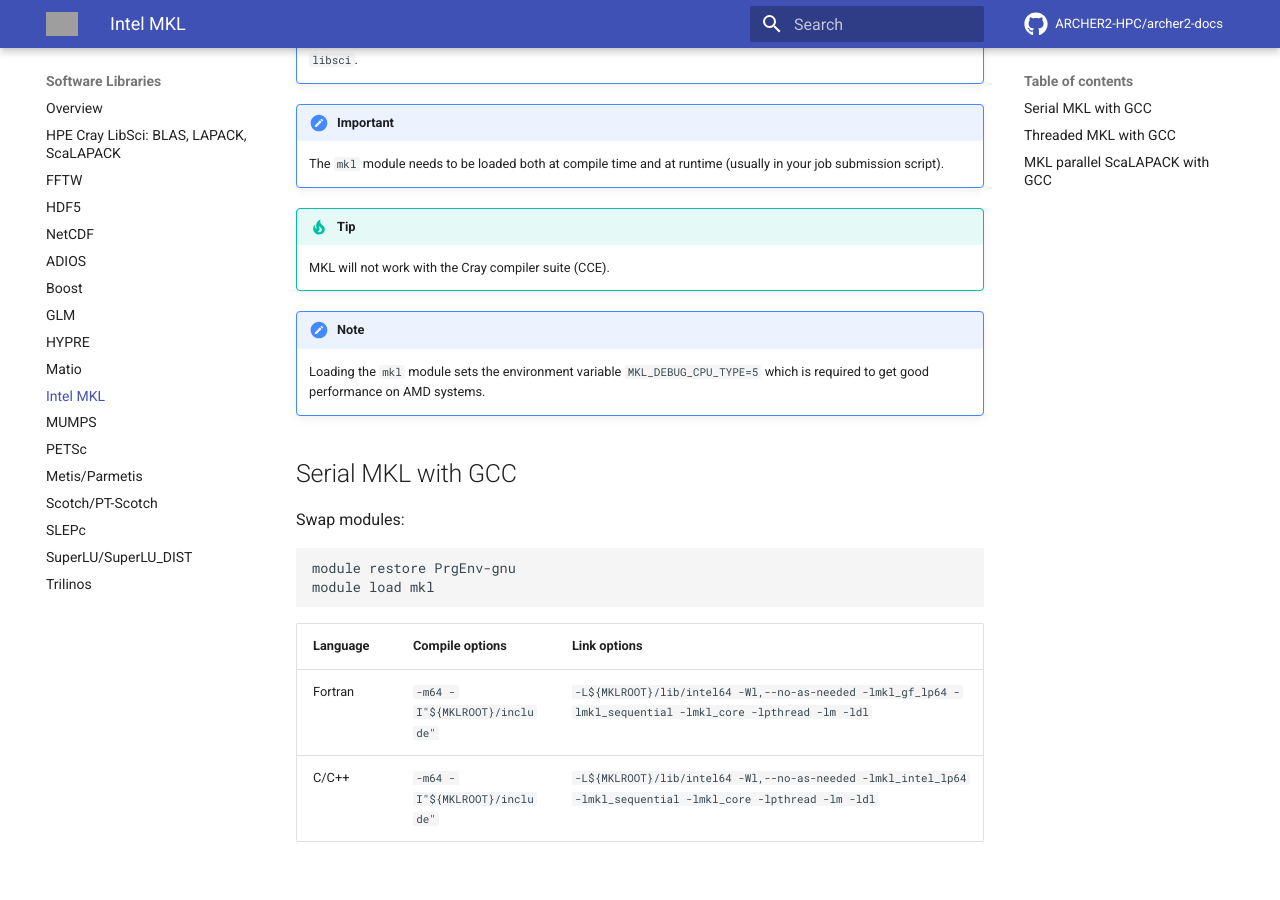
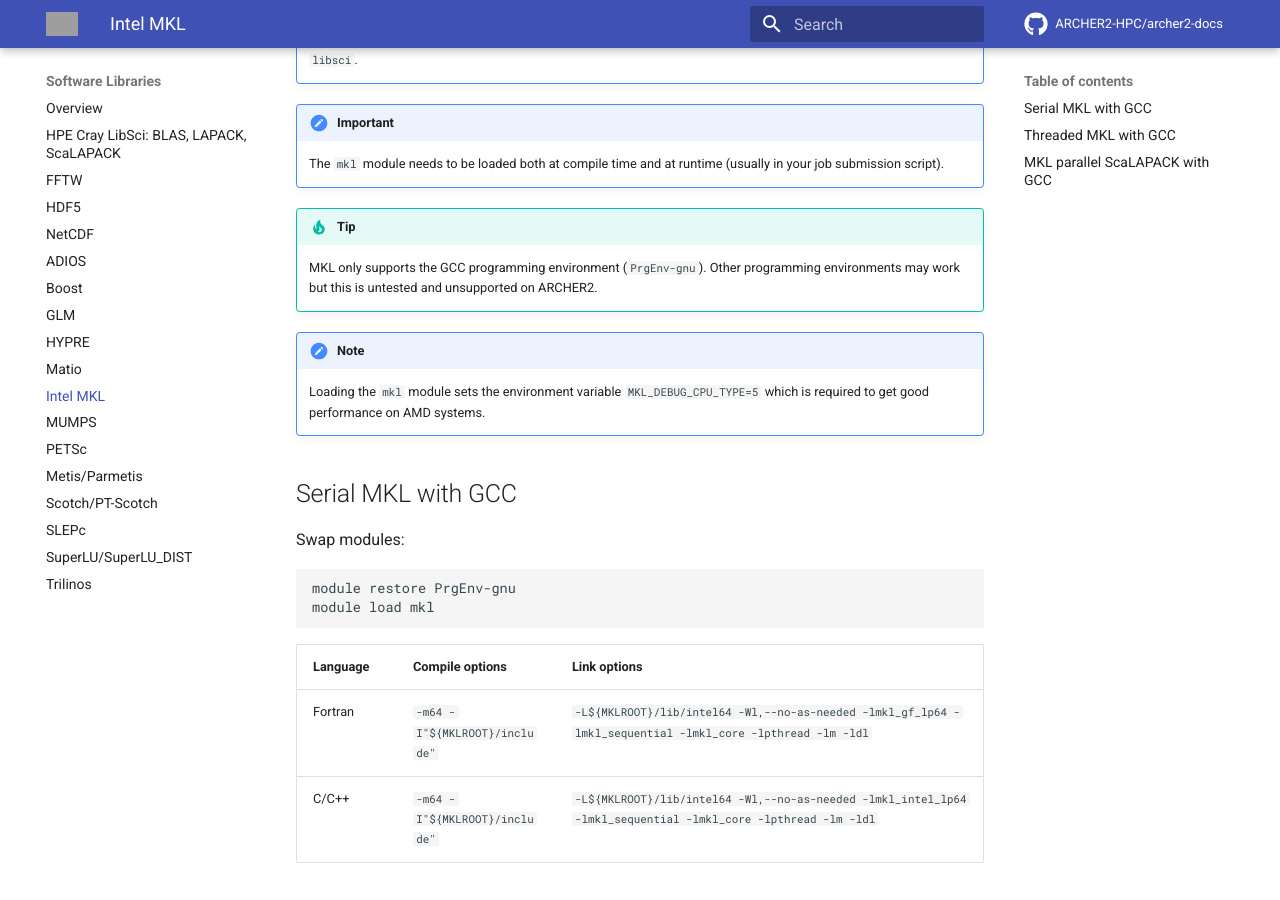
Before and after one commit to ARCHER2-HPC/archer2-docs, an MkDocs documentation site: the page built from docs/software-libraries/mkl.md, in a window 1280 px wide and 900 px high, scrolled down 458 px. Built offline with MkDocs 1.6.1 and Material for MkDocs 9.7.7, drawn with Linux system fonts in a browser that asks for light colours; comment, search, counter and statistics services are not loaded; grey boxes are pictures that could not be loaded.

Commit message:
Clarified available programming environments

```diff
--- a/docs/software-libraries/mkl.md
+++ b/docs/software-libraries/mkl.md
@@ -19,7 +19,9 @@
     (usually in your job submission script).
 
 !!! tip
-    MKL will not work with the Cray compiler suite (CCE).
+    MKL only supports the GCC programming environment (`PrgEnv-gnu`).
+    Other programming environments may work but this is untested and unsupported
+    on ARCHER2.
 
 !!! note
     Loading the `mkl` module sets the environment variable `MKL_DEBUG_CPU_TYPE=5`
```
